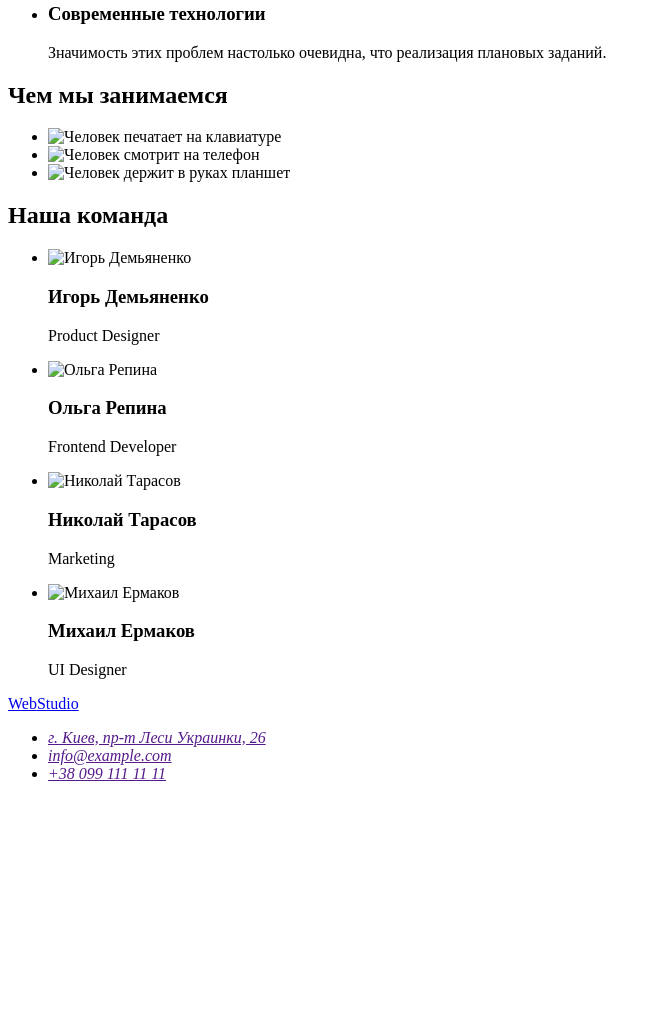
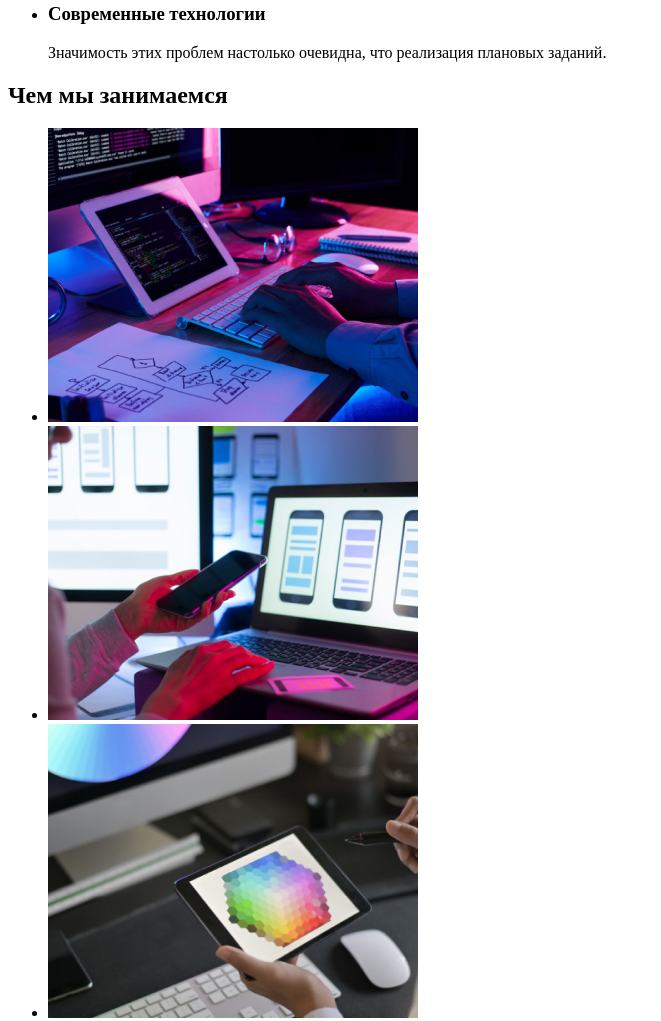
Before and after one commit to Iniya19/goit-markup-hw-01, a plain HTML site: page index.html in a window 1280 px wide. Shown: the part 532-1553 px from the top of the page, without its empty margins (0-661 px from the left). Before the commit the page ends 1331 px from the top, so only its background shows below. Drawn offline with Linux system fonts and the light colour scheme; the site is published under a folder, as on GitHub Pages, so addresses that start at the root find nothing.

Commit message:
Update index.html

```diff
--- a/index.html
+++ b/index.html
@@ -47,13 +47,13 @@
             <h2>Чем мы занимаемся</h2>
             <ul>
                 <li>
-                    <img src="/images/img11.jpg" alt="Человек печатает на клавиатуре" width="370">
+                    <img src="./images/img11.jpg" alt="Человек печатает на клавиатуре" width="370">
                 </li>
                 <li>
-                    <img src="/images/img21.jpg" alt="Человек смотрит на телефон" width="370">
+                    <img src="./images/img21.jpg" alt="Человек смотрит на телефон" width="370">
                 </li>
                 <li>
-                    <img src="/images/img31.jpg" alt="Человек держит в руках планшет" width="370">
+                    <img src="./images/img31.jpg" alt="Человек держит в руках планшет" width="370">
                 </li>
             </ul>
         </section>
@@ -61,21 +61,21 @@
             <h2>Наша команда</h2>
             <ul>
                 <li>
-                    <img src="/images/imgID1.jpg" alt="Игорь Демьяненко" width="270">
+                    <img src="./images/imgID1.jpg" alt="Игорь Демьяненко" width="270">
                     <h3>Игорь Демьяненко</h3>
                     <p>Product Designer</p>
                 </li>
                 <li>
-                    <img src="/images/imgOR1.jpg" alt="Ольга Репина" width="270">
+                    <img src="./images/imgOR1.jpg" alt="Ольга Репина" width="270">
                     <h3>Ольга Репина</h3>
                     <p>Frontend Developer</p>
                 </li>
                 <li>
-                    <img src="/images/imgNT1.jpg" alt="Николай Тарасов" width="270">
+                    <img src="./images/imgNT1.jpg" alt="Николай Тарасов" width="270">
                     <h3>Николай Тарасов</h3>
                     <p>Marketing</p>
                 </li>
-                <li><img src="/images/imgME1.jpg" alt="Михаил Ермаков" width="270">
+                <li><img src="./images/imgME1.jpg" alt="Михаил Ермаков" width="270">
                     <h3>Михаил Ермаков</h3>
                     <p>UI Designer</p>
                 </li>
```
